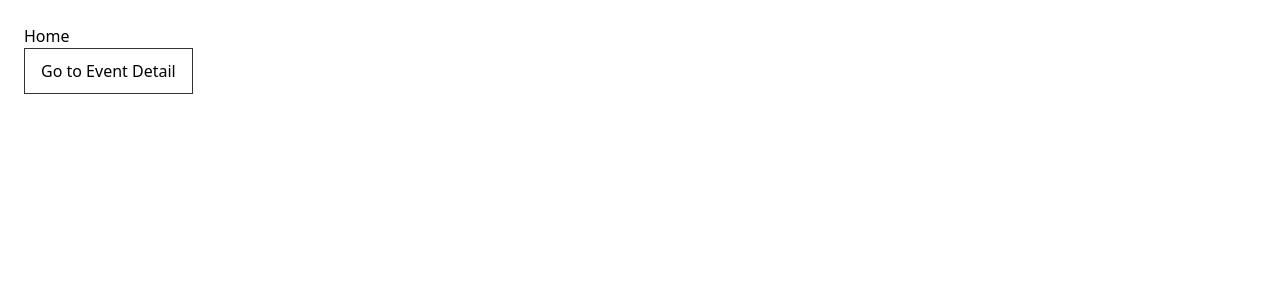
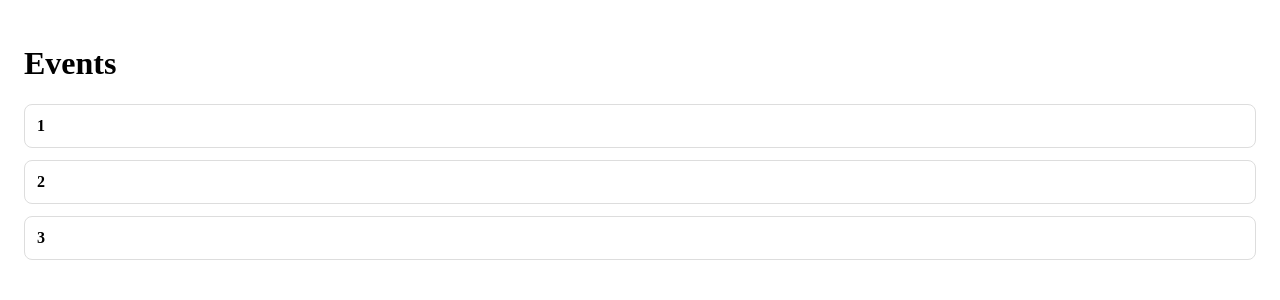
Before and after one commit to its-thakshila/Task03_SingleEventDetails, a React (Vite) app in the folder frontend/dashboard/: page / in a window 1280 px wide. Shown: the top 300 px of the page. Built offline with nearby package versions, Linux system fonts and the light colour scheme.

Commit message:
Modify App.jsx to show sample event cards

```diff
--- a/frontend/dashboard/src/App.jsx
+++ b/frontend/dashboard/src/App.jsx
@@ -1,27 +1,38 @@
+// App.jsx
 import { Routes, Route, Link } from 'react-router-dom'
 import SingleEventDetailPage from '../pages/SingleEventDetailPage.jsx'
-import './App.css'
+
+const events = [
+  { id: 1 },
+  { id: 2 },
+  { id: 3 },
+];
 
 function Home() {
   return (
-    <div style={{ padding: 24 }}>
-      <h1>Home</h1>
-      <Link to="/event">
-        <button style={{ padding: '10px 16px', border: '1px solid #333' }}>
-          Go to Event Detail
-        </button>
-      </Link>
+    <div style={{ padding: 16 }}>
+      <h1>Events</h1>
+
+      {/* render cards */}
+      <div style={{ display: 'grid', gap: 12 }}>
+        {events.map(ev => (
+          <Link key={ev.id} to={`/events/${ev.id}`} style={{ textDecoration: 'none', color: 'inherit' }}>
+            <div style={{ border: '1px solid #ddd', padding: 12, borderRadius: 8, cursor: 'pointer' }}>
+              <div style={{ fontWeight: 600 }}>{ev.id}</div>
+            </div>
+          </Link>
+        ))}
+      </div>
     </div>
-  )
+  );
 }
 
 export default function App() {
   return (
-    <div className="App">
-      <Routes>
-        <Route path="/" element={<Home />} />
-        <Route path="/event" element={<SingleEventDetailPage />} />
-      </Routes>
-    </div>
-  )
+    <Routes>
+      <Route path="/" element={<Home />} />
+      {/* dynamic route: /events/1, /events/2, ... */}
+      <Route path="/events/:id" element={<SingleEventDetailPage />} />
+    </Routes>
+  );
 }
```
